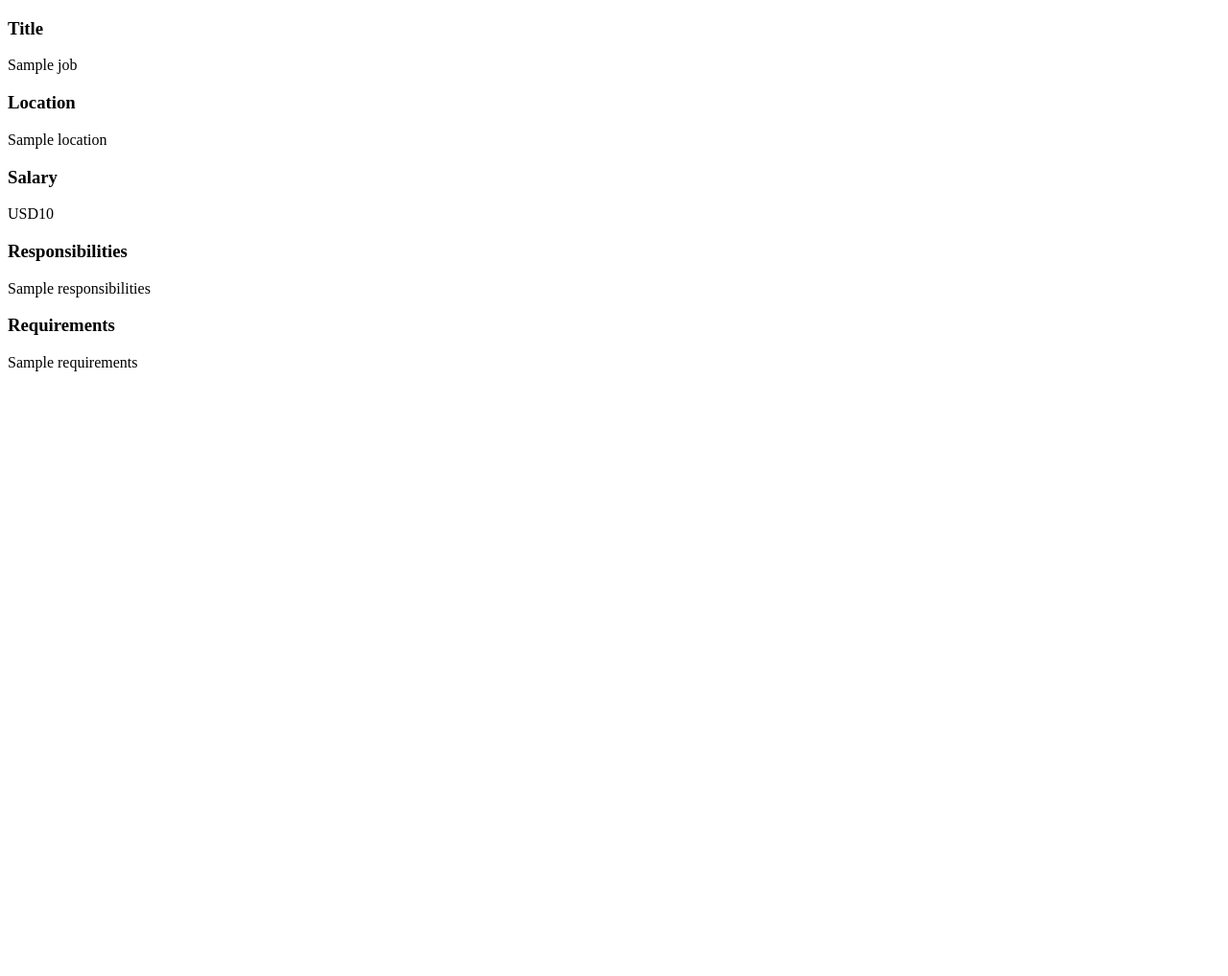
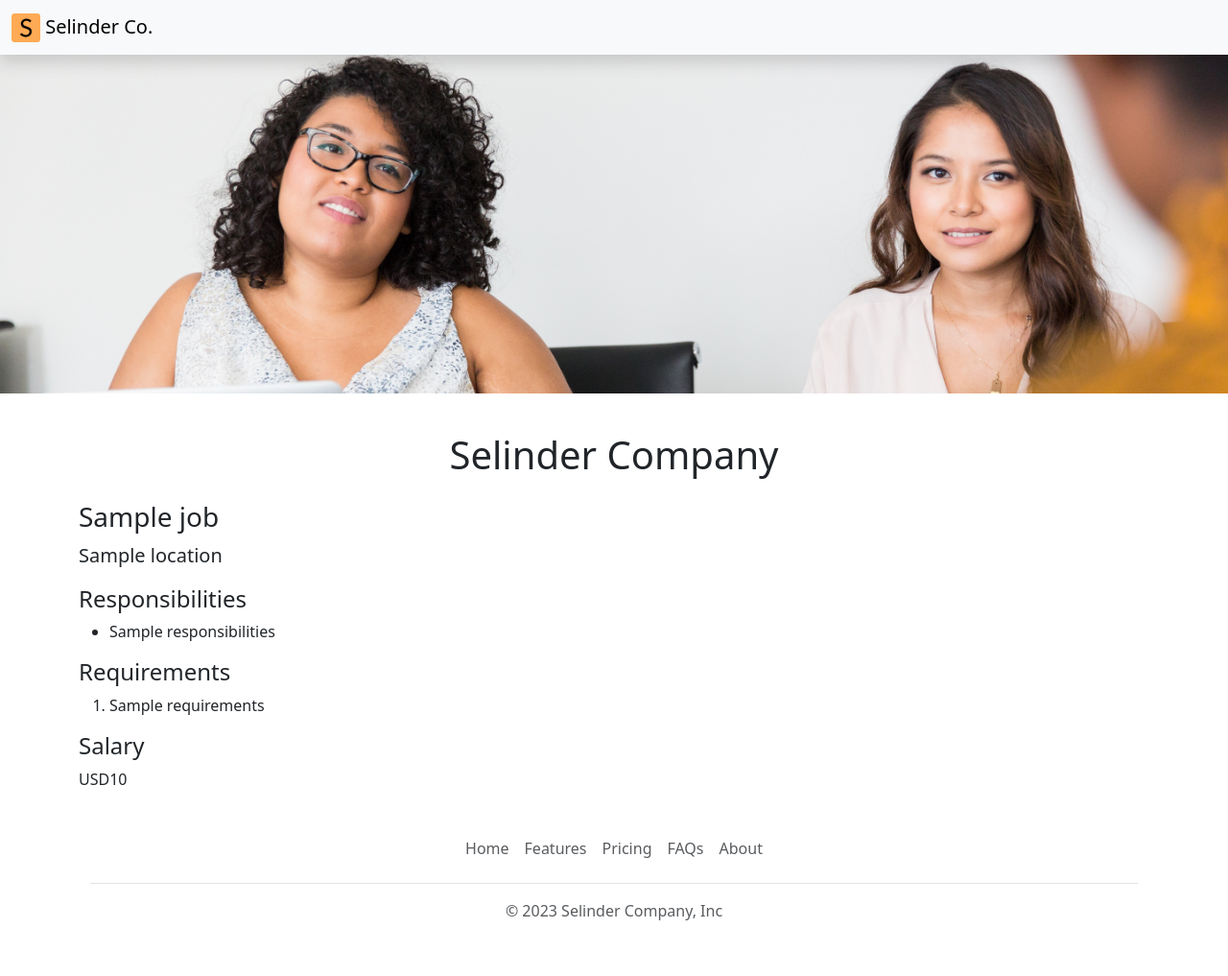
Before and after one commit to ElinorSel/SelinderCo, a Flask app: template templates/jobpage.html in a window 1280 px wide. Shown: the whole page at 96% size. Before the commit the page ends 387 px from the top, so only its background shows below. Run offline with Flask 3, Linux system fonts and the light colour scheme; the template is opened without the code that fills it: most values are stand-ins (such as "Sample title", 1, 10 or a date in 2020).

Commit message:
Stylistic improvements jobpage

```diff
--- /dev/null
+++ b/templates/banner.html
@@ -0,0 +1,9 @@
+        <style>
+            #banner{
+        height: 360px;
+        width: 100%;
+        object-fit: cover;
+        margin-bottom: 16px;
+      }
+    </style>
+    <img class = "img-fluid" id = "banner" src = "https://career-site-tut--elinorsel.repl.co/static/Banner_crop.jpg">
--- a/templates/bootstrap.html
+++ b/templates/bootstrap.html
@@ -2,4 +2,3 @@
     <meta name="viewport" content="width=device-width, initial-scale=1">
     <link rel="icon" type="image/x-icon" href="/static/nav-icon.png">
     <link href="https://cdn.jsdelivr.net/npm/bootstrap@5.3.1/dist/css/bootstrap.min.css" rel="stylesheet" integrity="sha384-4bw+/aepP/YC94hEpVNVgiZdgIC5+VKNBQNGCHeKRQN+PtmoHDEXuppvnDJzQIu9" crossorigin="anonymous">
-    <style>
--- a/templates/jobpage.html
+++ b/templates/jobpage.html
@@ -2,18 +2,32 @@
 <html>
   <head>
     <title>{{job.title}} - Selinder Co</title>
-
+    {% include 'bootstrap.html' %}
   </head>
   <body>
-    <h3>Title</h3>
-    <p>{{job.title}}</p>
-    <h3>Location</h3>
-    <p>{{job.location}}</p>
-    <h3>Salary</h3>
-    <p>{{job.currency}}{{job.salary}}</p>
-    <h3>Responsibilities</h3>
-    <p>{{job.responsibilities}}</p>
-    <h3>Requirements</h3>
-    <p>{{job.requirements}}</p>
-  </body>
+
+    {% include 'nav.html' %}
+    {% include "banner.html" %}
+    <div class= "container">
+      <h1 class = "text-center mt-4 mb-4" >Selinder Company</h1>
+      <h3>{{job.title}}</h3>
+      <p class = "lead">{{job.location}}</p>
+      <h4>Responsibilities</h4>
+      <ul>
+        {% for line in job.responsibilities.split("\n") %}
+        <li>{{line}}</li>
+        {% endfor %}
+      </ul>
+
+      <h4>Requirements</h4>
+      <ol>
+        {% for line in job.requirements.split("\n") %}
+        <li>{{line}}</li>
+        {% endfor %}
+      </ol>
+      <h4>Salary</h4>
+      <p>{{job.currency}}{{job.salary}}</p>
+      {% include 'footer.html' %}
+    </body>
+  </div>
 </html>
--- a/templates/nav.html
+++ b/templates/nav.html
@@ -1,6 +1,6 @@
 <nav class="navbar bg-body-tertiary shadow fixed-top bg-white">
   <div class="container-fluid">
-    <a class="navbar-brand" href="#">
+    <a class="navbar-brand" href="/">
       <img src="/static/nav-icon.png" alt="Logo" width="30" height="30" class="d-inline-block align-text-top">
       Selinder Co.
     </a>
```
Also changed, not shown: templates/home.html (+2 -8 lines).
